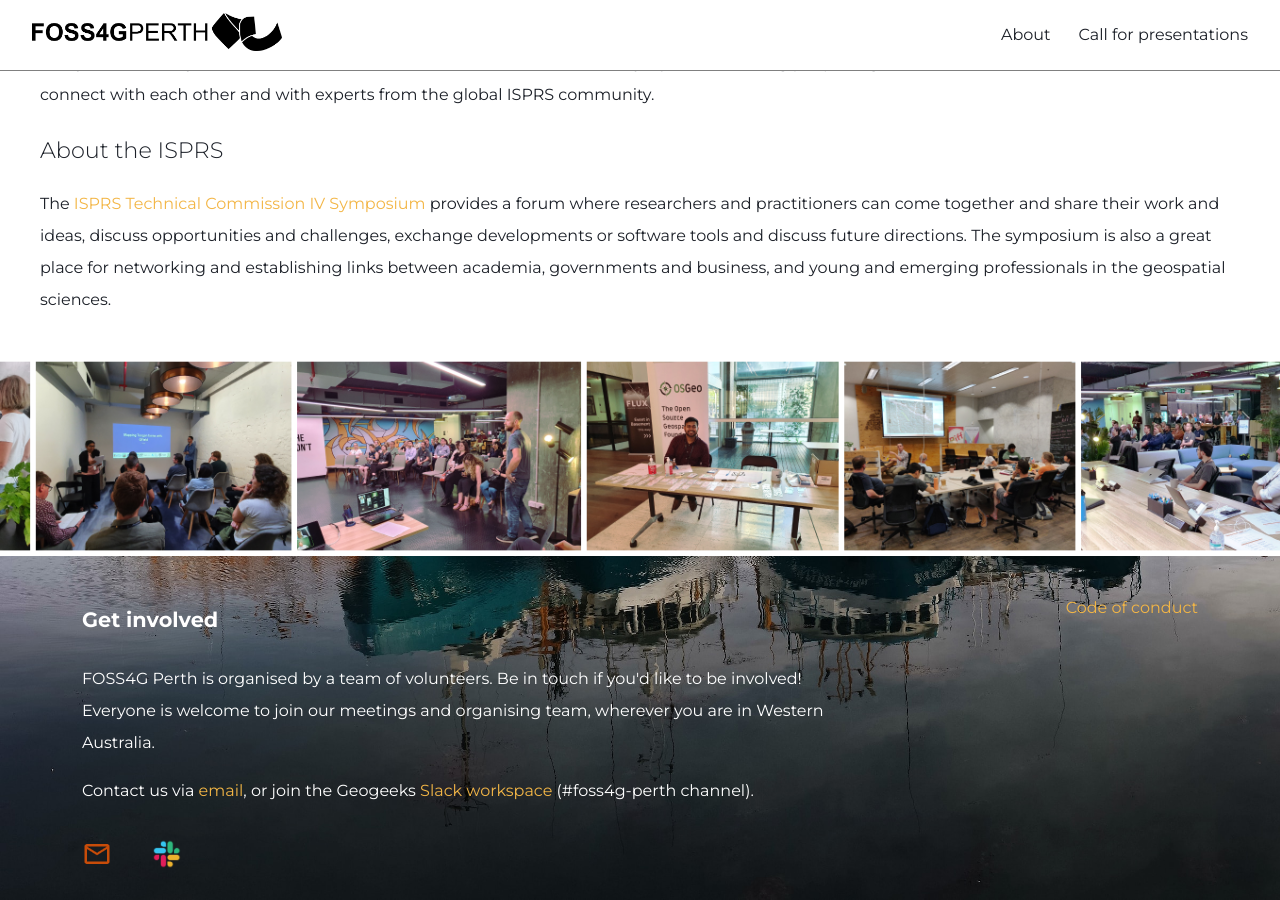
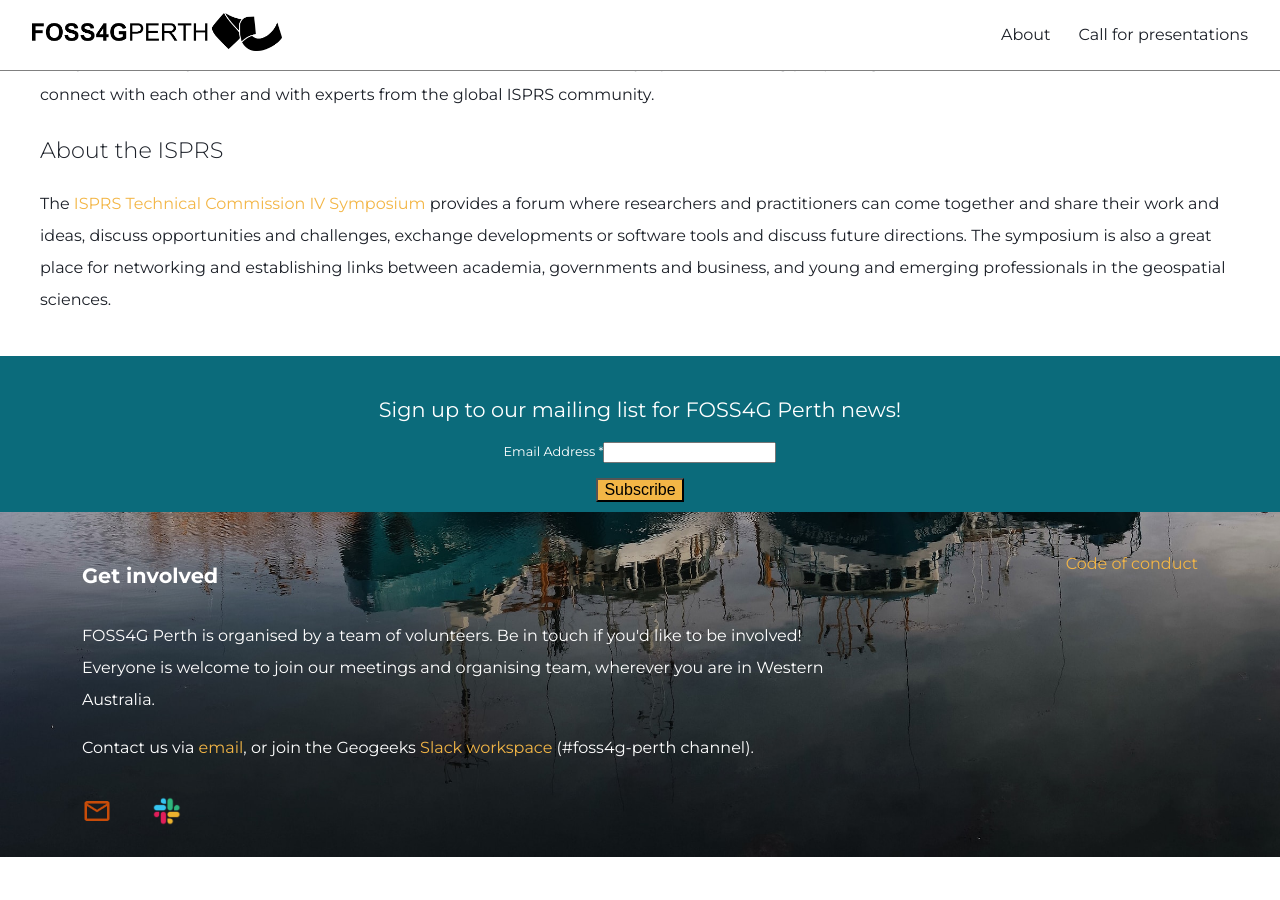
Before and after one commit to foss4g-perth-org/foss4g-perth-org.github.io, a Jekyll site: the page built from index.md, in a window 1280 px wide and 900 px high, scrolled down 1018 px. Built offline with Jekyll 4.4.1, drawn with Linux system fonts in a browser that asks for light colours; comment, search, counter and statistics services are not loaded; after the commit the page ends 1875 px from its top, so only the background shows below that.

Commit message:
Add mailchimp

```diff
--- a/_includes/head.html
+++ b/_includes/head.html
@@ -20,6 +20,8 @@
   <link rel="preconnect" href="https://fonts.googleapis.com">
   <link rel="preconnect" href="https://fonts.gstatic.com" crossorigin>
   <link href="https://fonts.googleapis.com/css2?family=Fira+Sans:ital,wght@0,100;0,200;0,300;0,400;0,500;0,600;0,700;0,800;0,900;1,100;1,200;1,300;1,400;1,500;1,600;1,700;1,800;1,900&family=Montserrat:ital,wght@0,100..900;1,100..900&display=swap" rel="stylesheet">  <link rel="stylesheet" href="{{ "/assets/css/normalize.css" | relative_url }}">
+
+  <link href="//cdn-images.mailchimp.com/embedcode/classic-061523.css" rel="stylesheet" type="text/css">
   <link rel="stylesheet" href="{{ "/assets/css/main.css" | relative_url }}">
   <!-- {% if site.google_analytics and jekyll.environment == 'production' %} -->
   {% include analytics.html %}
--- a/_layouts/default.html
+++ b/_layouts/default.html
@@ -1,9 +1,8 @@
 <!DOCTYPE html>
-<html lang="{{ site.lang | default: "en" }}">
+<html lang="{{ site.lang | default: " en" }}">
 {% include head.html %}
 
 <body>
-
   <div class="wrapper">
 
     {% include nav.html %}
@@ -12,11 +11,49 @@
     {% endif %}
 
     <main class="page-content responsive-wrapper" aria-label="Content">
+      {{ content }}
+    </main>
+  </div>
 
-        {{ content }}
+  <div id="signup-wrapper">
+    <div id="signup">
+      <h4>Sign up to our mailing list for FOSS4G Perth news!</h4>
+      <div id="mc_embed_shell">
+        <div id="mc_embed_signup">
+          <form
+            action="https://foss4g-perth.us5.list-manage.com/subscribe/post?u=a8de3c21ad2e7ad4c2832f38d&amp;id=b72e033dd1&amp;f_id=006827eaf0"
+            method="post" id="mc-embedded-subscribe-form" name="mc-embedded-subscribe-form" class="validate"
+            target="_blank">
+            <div id="mc_embed_signup_scroll">
+              <!-- <div class="indicates-required"><span class="asterisk">*</span> indicates required</div> -->
+              <div class="mc-field-group"><label for="mce-EMAIL">Email Address <span
+                    class="asterisk">*</span></label><input type="email" name="EMAIL" class="required email"
+                  id="mce-EMAIL" required="" value=""></div>
+              <div id="mce-responses" class="clear foot">
+                <div class="response" id="mce-error-response" style="display: none;"></div>
+                <div class="response" id="mce-success-response" style="display: none;"></div>
+              </div>
+              <div aria-hidden="true" style="position: absolute; left: -5000px;">
+                /* real people should not fill this in and expect good things - do not remove this or risk form bot
+                signups */
+                <input type="text" name="b_a8de3c21ad2e7ad4c2832f38d_b72e033dd1" tabindex="-1" value="">
+              </div>
+              <div class="optionalParent">
+                <div class="clear foot">
+                  <input type="submit" name="subscribe" id="mc-embedded-subscribe" class="button" value="Subscribe">
+                </div>
+              </div>
+            </div>
+          </form>
+        </div>
+        <script type="text/javascript" src="//s3.amazonaws.com/downloads.mailchimp.com/js/mc-validate.js"></script>
+        <script
+          type="text/javascript">(function ($) { window.fnames = new Array(); window.ftypes = new Array(); fnames[0] = 'EMAIL'; ftypes[0] = 'email'; fnames[1] = 'FNAME'; ftypes[1] = 'text'; fnames[2] = 'LNAME'; ftypes[2] = 'text'; fnames[5] = 'MMERGE5'; ftypes[5] = 'text'; }(jQuery)); var $mcj = jQuery.noConflict(true);</script>
+      </div>
 
-      </main>
-      <div class="photo-banner"></div>
+    </div>
+  </div>
+  <!-- <div class="photo-banner"></div> -->
   {%- include footer.html -%}
   </div>
 </body>
--- a/_sass/_variable.scss
+++ b/_sass/_variable.scss
@@ -7,7 +7,7 @@ $offwhite: #f9f9f9;
 $white: #ffffff;
 
 $color_one: #053C5A;
-$color_two: #42BFC5;
+$color_two: #0B6B7B;
 $color_three: #F3B646;
 $color_four: #5E382D;
 
--- a/assets/css/main.scss
+++ b/assets/css/main.scss
@@ -226,7 +226,6 @@ header {
   background-position: center;
   background-size: cover;
   background-repeat: repeat-x;
-  margin-top: 40px;
 }
 
 footer {
@@ -527,6 +526,58 @@ td, th {
     font-size:  12px;
 }
 
+#signup-wrapper {
+  margin-top: 40px;
+  background-color: $color_two;
+}
+
+#signup {
+  max-width: 600px;
+  margin: 0 auto;
+  padding: 10px;
+  text-align: center;
+}
+
+#signup h4 {
+margin-bottom: 10px;
+color: #fff;
+font-weight: 400;;
+}
+
+#mc_embed_signup {
+  margin: 0 auto;
+}
+
+#mc_embed_signup .mc-field-group {
+  font-size: 0.8rem;
+  margin: 0 auto;
+}
+
+
+#mc_embed_signup form {
+  margin: 0;
+  color: #fff;
+
+}
+
+#mc_embed_signup .foot {
+  display: flex;
+  justify-content: center;
+}
+
+#mc_embed_signup .button {
+  background-color: $color_three;
+}
+
+
+#mc_embed_signup .mc-field-group {
+  padding-bottom: 10px;
+}
+
+#mc_embed_signup #mce-success-response {
+  color: $color_three;
+}
+
 @media screen and (max-width: 768px) {
   h1 {
     font-size: 2.2rem;
```
Lines whose indentation alone changed are shown as unchanged.
